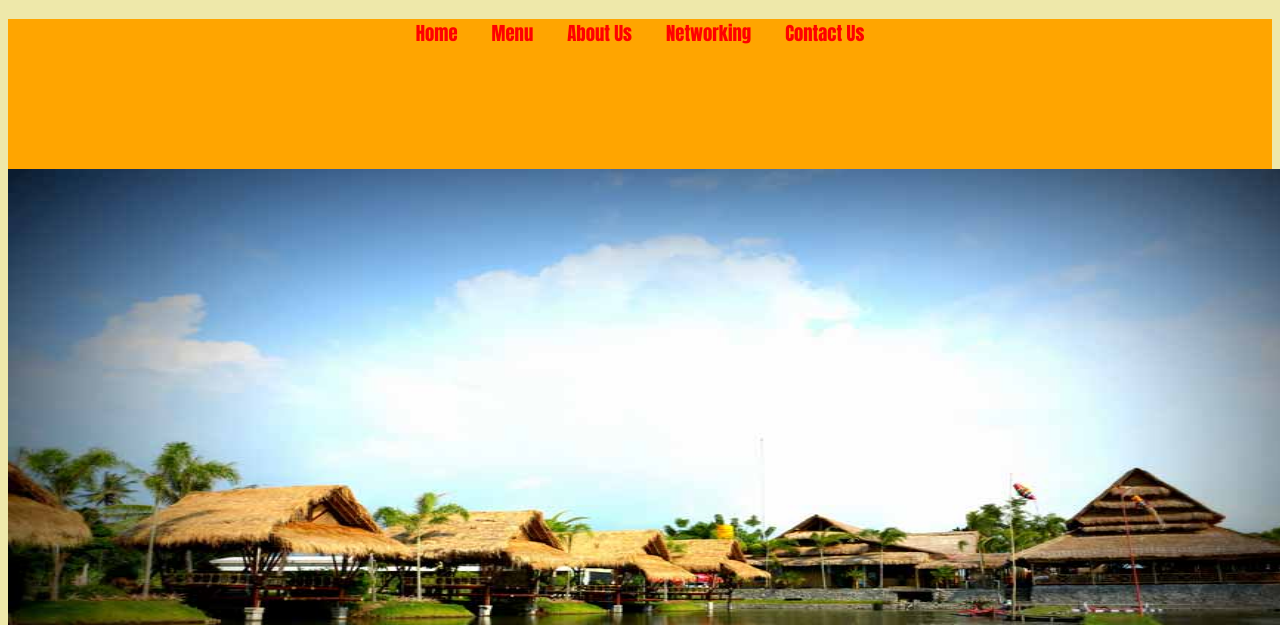
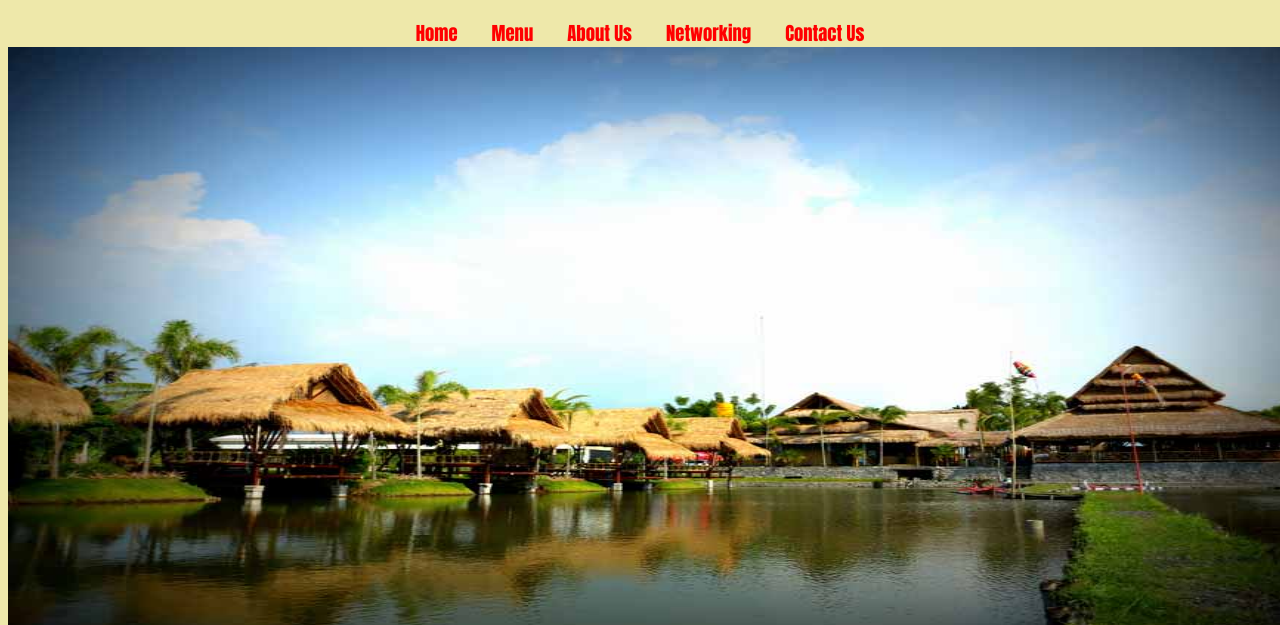
Before and after one commit to izzatibadri/23_ims456_2424a_group, a plain HTML site: page networking.html in a window 1280 px wide. Shown: the part 87-712 px from the top of the page. Drawn offline with Linux system fonts and the light colour scheme.

Commit message:
Update networking.html

```diff
--- a/networking.html
+++ b/networking.html
@@ -6,8 +6,6 @@
 <body>
 <h1>Networking</h1>
 
-<!--header-->
-<div class="header">
     <div style="text-align:center">
         <a href="index.html">Home</a>
         <a href="menu.html">Menu</a>
@@ -15,8 +13,6 @@
         <a href="networking.html">Networking</a>
         <a href="contact.html">Contact Us</a>
     </div>
-</div>
-<!--end of header-->
 
 <div class="slider">
     <img src="Networking.jpg" width="1330px" height="600px">
```
